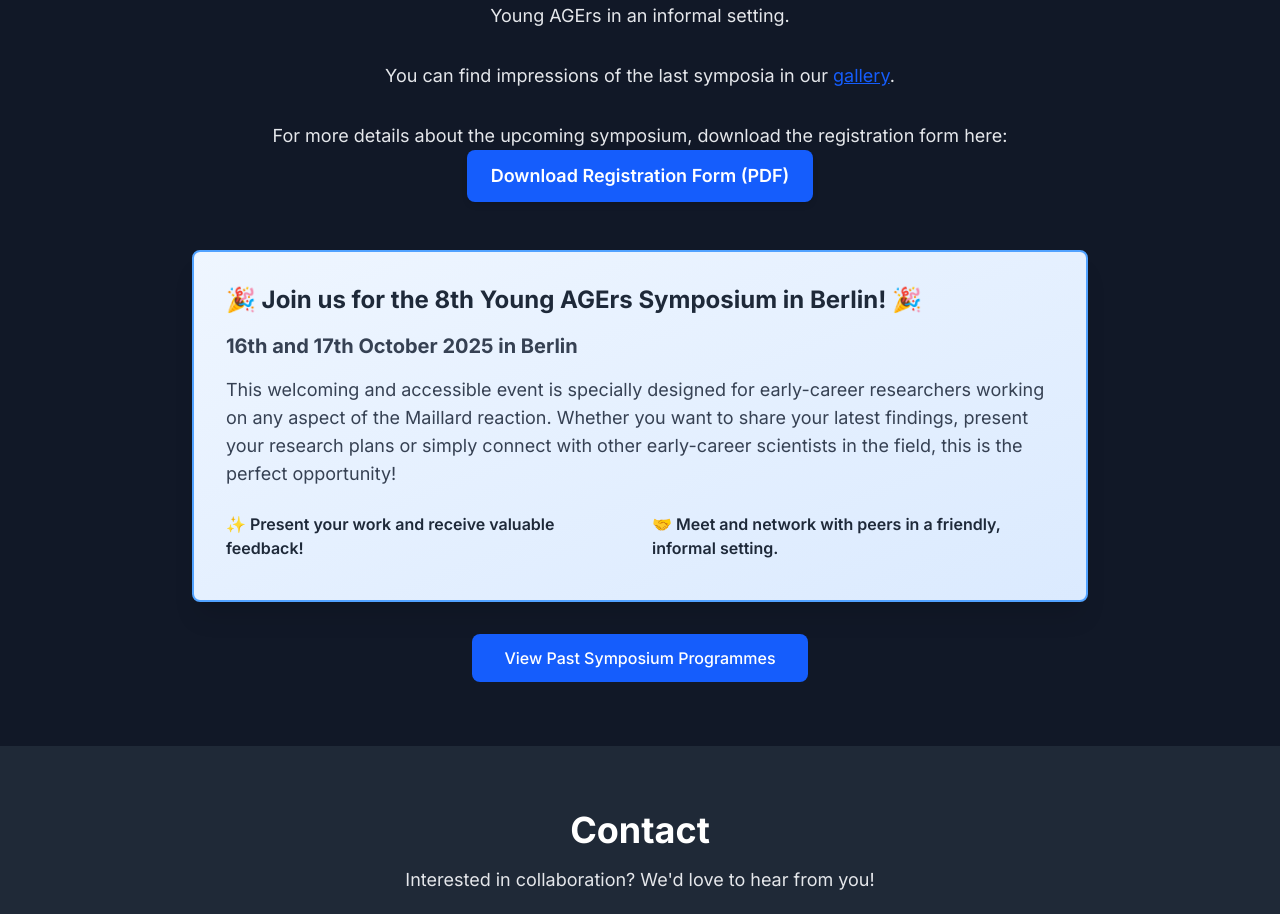
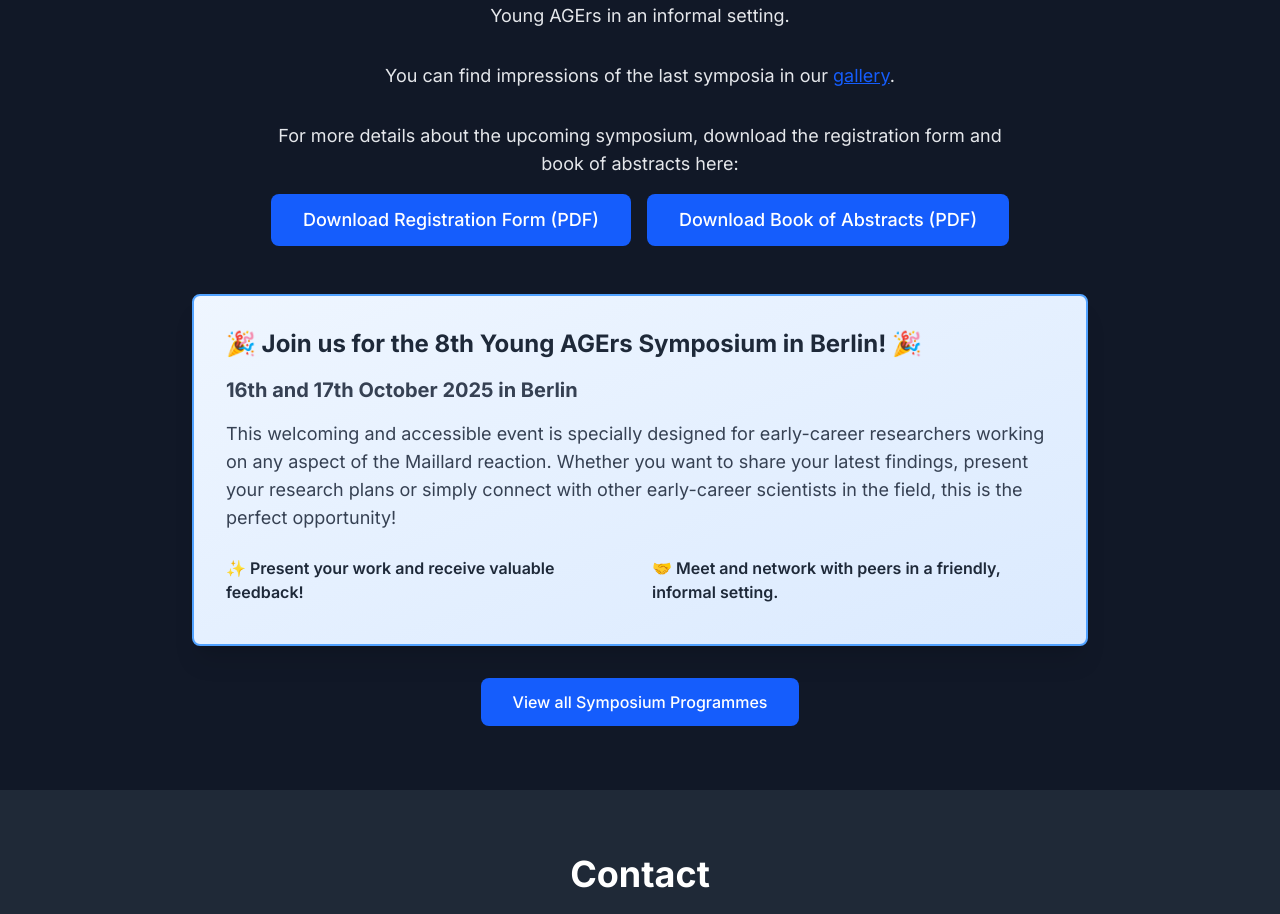
Before and after one commit to yaronrueger/chemistry-website, a Next.js app: page / in a window 1280 px wide. Shown: the part 1484-2398 px from the top of the page. Built offline with nearby package versions, Linux system fonts and the light colour scheme.

Commit message:
added new data

```diff
--- a/src/app/page.tsx
+++ b/src/app/page.tsx
@@ -178,16 +178,25 @@ export default function Home() {
                 <p className="text-lg theme-text-secondary max-w-3xl mx-auto mb-8">
                   You can find impressions of the last symposia in our <a href="/gallery" className="text-blue-600 hover:text-blue-800 dark:text-blue-400 dark:hover:text-blue-300 underline">gallery</a>.
                 </p>
-                <p className="text-lg theme-text-secondary max-w-3xl mx-auto mb-8">
-                  For more details about the upcoming symposium, download the registration form here:
+                <div className="text-lg theme-text-secondary max-w-3xl mx-auto mb-8 text-center">
+                  <p className="mb-4">For more details about the upcoming symposium, download the registration form and book of abstracts here:</p>
+                  <div className="flex flex-col sm:flex-row gap-4 justify-center">
                     <a
                       href="/Registration-Symposium-2025.pdf"
                       download
-              className="inline-block px-6 py-3 bg-blue-600 text-white font-semibold rounded-lg shadow-md hover:bg-blue-700 transition duration-300"
+                      className="inline-block bg-blue-600 hover:bg-blue-700 text-white px-8 py-3 rounded-lg font-medium transition-colors"
                     >
                       Download Registration Form (PDF)
                     </a>
-                </p>
+                    <a
+                      href="/Book of Abstracts.pdf"
+                      download
+                      className="inline-block bg-blue-600 hover:bg-blue-700 text-white px-8 py-3 rounded-lg font-medium transition-colors"
+                    >
+                      Download Book of Abstracts (PDF)
+                    </a>
+                  </div>
+                </div>
               </div>
             </ScrollAnimation>
 
@@ -223,7 +232,7 @@ export default function Home() {
                   href="/symposium"
                   className="inline-block bg-blue-600 hover:bg-blue-700 text-white px-8 py-3 rounded-lg font-medium transition-colors"
                 >
-                  View Past Symposium Programmes
+                  View all Symposium Programmes
                 </a>
               </div>
             </ScrollAnimation>
--- a/src/app/symposium/page.tsx
+++ b/src/app/symposium/page.tsx
@@ -28,6 +28,7 @@ const SymposiumPage = () => {
             Welcome to the Symposium Programmes page! Here, you can explore the programmes from previous years and download the registration form for the upcoming Symposium 2025.
           </p>
           <div className="text-center">
+            <div className="flex flex-col sm:flex-row gap-4 justify-center">
               <a
                 href="/Registration-Symposium-2025.pdf"
                 download
@@ -35,6 +36,14 @@ const SymposiumPage = () => {
               >
                 Download Registration Form (PDF)
               </a>
+              <a
+                href="/Book of Abstracts.pdf"
+                download
+                className="inline-block px-6 py-3 bg-green-600 text-white font-semibold rounded-lg shadow-md hover:bg-green-700 transition duration-300"
+              >
+                Download Book of Abstracts (PDF)
+              </a>
+            </div>
           </div>
         </div>
 
```
Also changed, not shown: 2 other files (tests, documents, lock files or other folders). Lines whose indentation alone changed are shown as unchanged.
